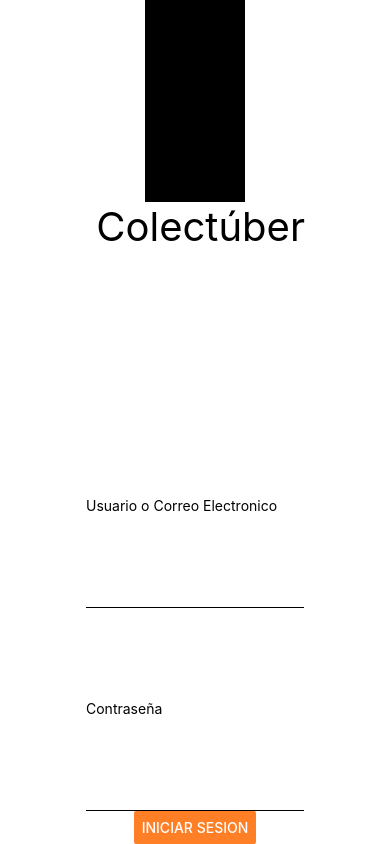
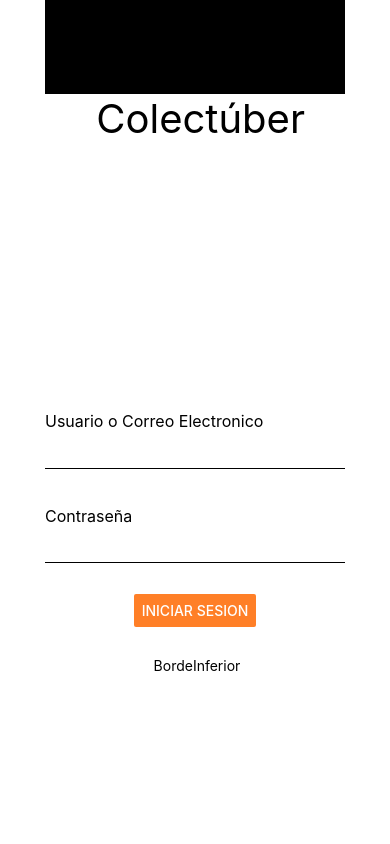
Before and after one commit to alexissosa-23/colectuber-app, a React Native app: screen /Login in a window 390 px wide. Built offline with nearby package versions, Linux system fonts and the light colour scheme; no server answers; what expo-task-manager would draw is missing.

Commit message:
Login
Login

```diff
--- a/src/components/login/login.jsx
+++ b/src/components/login/login.jsx
@@ -32,34 +32,29 @@ const Login = () => {
             <Text style={styles.bordeSuperior}> BordeSuperior</Text>
             <Text style={styles.titulo}> Colectúber</Text>
 
-            <TextInput
-                style={{ flex: 1, borderBottomColor: '#000000', borderBottomWidth: 1, }}
+            <TextInput style={styles.input}
                 value={name}
                 placeholder={'Usuario o Correo Electronico '}
                 onChangeText={newName => setName(newName)}
             />
 
 
-            <TextInput
-                style={{ flex: 1, borderBottomColor: '#000000', borderBottomWidth: 1, }}
+            <TextInput style={styles.input}
                 value={pass}
                 placeholder={'Contraseña'}
                 secureTextEntry={true}
                 onChangeText={newPass => setPass(newPass)}
             />
-
+            <View style={styles.boton}>
             <Button
+                color='rgb(255, 127, 39)'
                 disabled={!ready}
-                style={{ flex: 1, height: 45, width: 200, }}
-                backgroundColor='rgb(255, 127, 39)'
-                color='rgb(255, 127, 39)'
-                borderColor='rgb(255, 127, 39)'
-                borderBottomColor='rgb(0, 127, 39)'
                 onPress={login}
                 title='INICIAR SESION'
 
             />
-
+            </View>
+            <Text style={styles.bordeInferior}> BordeInferior</Text>
 
         </View>
 
@@ -76,45 +71,57 @@ const styles = StyleSheet.create({
         justifyContent: 'space-around',
         backgroundColor: '#ffffff',
         alignItems: 'center',
+        alignContent: 'space-between',
 
     },
 
     bordeSuperior: {
+        justifyContent: 'space-around',
         flexDirection: "column",
         backgroundColor: '#000000',
         flex: 1,
+        width: 300,
 
     },
     titulo: {
         flexDirection: "column",
         backgroundColor: '#ffffff',
-        flex: 1,
+        flex: 3,
         fontSize: 40,
         alignItems: 'center',
+        justifyContent: 'space-around',
     },
 
     input: {
-        flexDirection: "row",
+        flexDirection: "column",
         flex: 1,
         alignItems: 'center',
-        justifyContent: 'center',
+        justifyContent: 'space-around',
         backgroundColor: '#ffffff',
-
+        width: 300,
+        borderBottomColor: '#000000',
+        borderBottomWidth: 1,
+        fontSize: 16,
 
     },
 
     boton: {
         alignItems: 'center',
-        justifyContent: 'center',
-        backgroundColor: 'rgb(255, 127, 39)',
-        color: 'rgb(0, 0, 0)',
+        justifyContent: 'space-around',
         textAlign: 'center',
         borderRadius: 20,
-        borderColor: 'rgb(255, 127, 39)',
         fontSize: 15,
+        flex: 1,
+        height: 45,
+        width: 200,
 
     },
+    bordeInferior: {
+        flexDirection: "column",
+        backgroundColor: '#ffffff',
+        flex: 2,
 
+    },
 
 });
 
```
